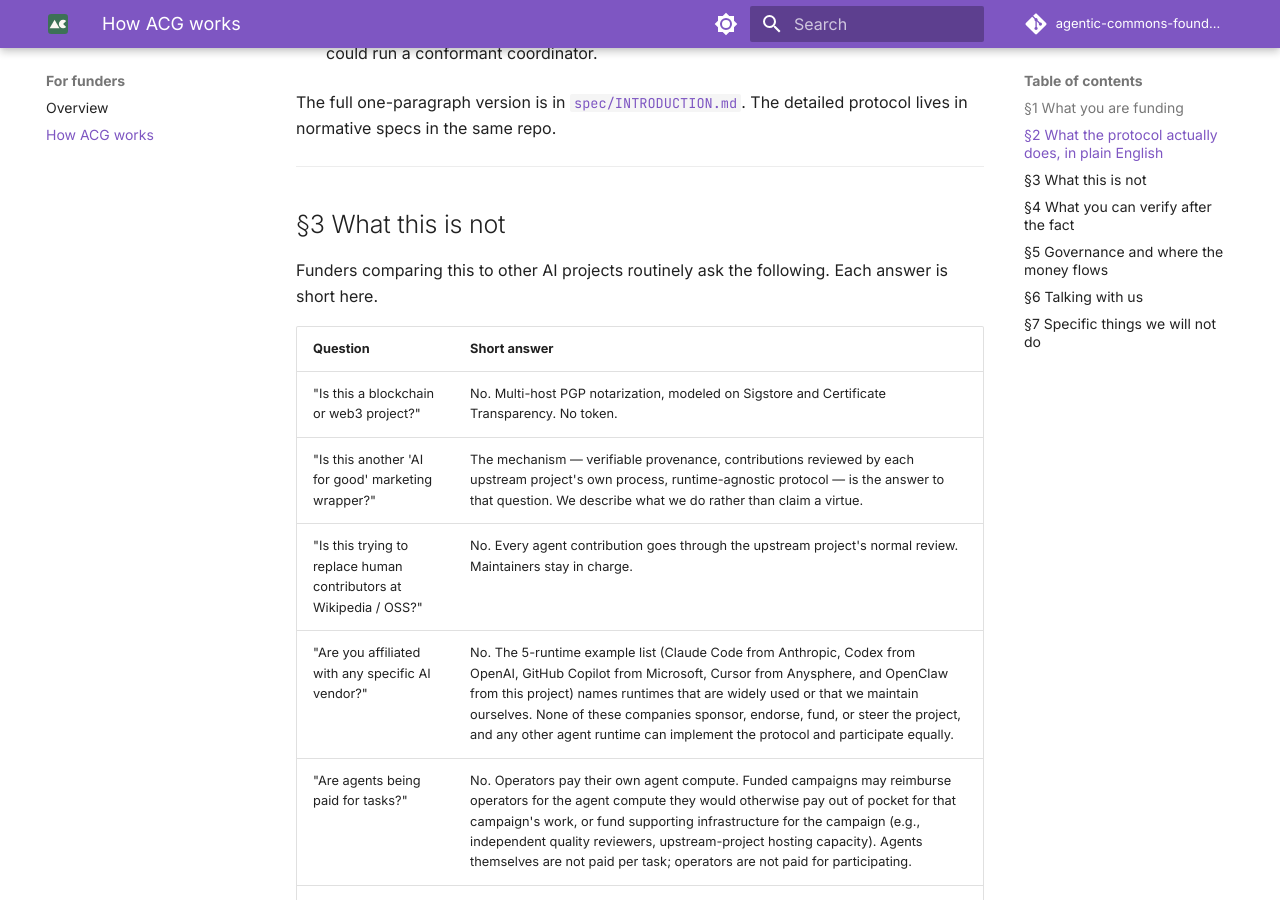
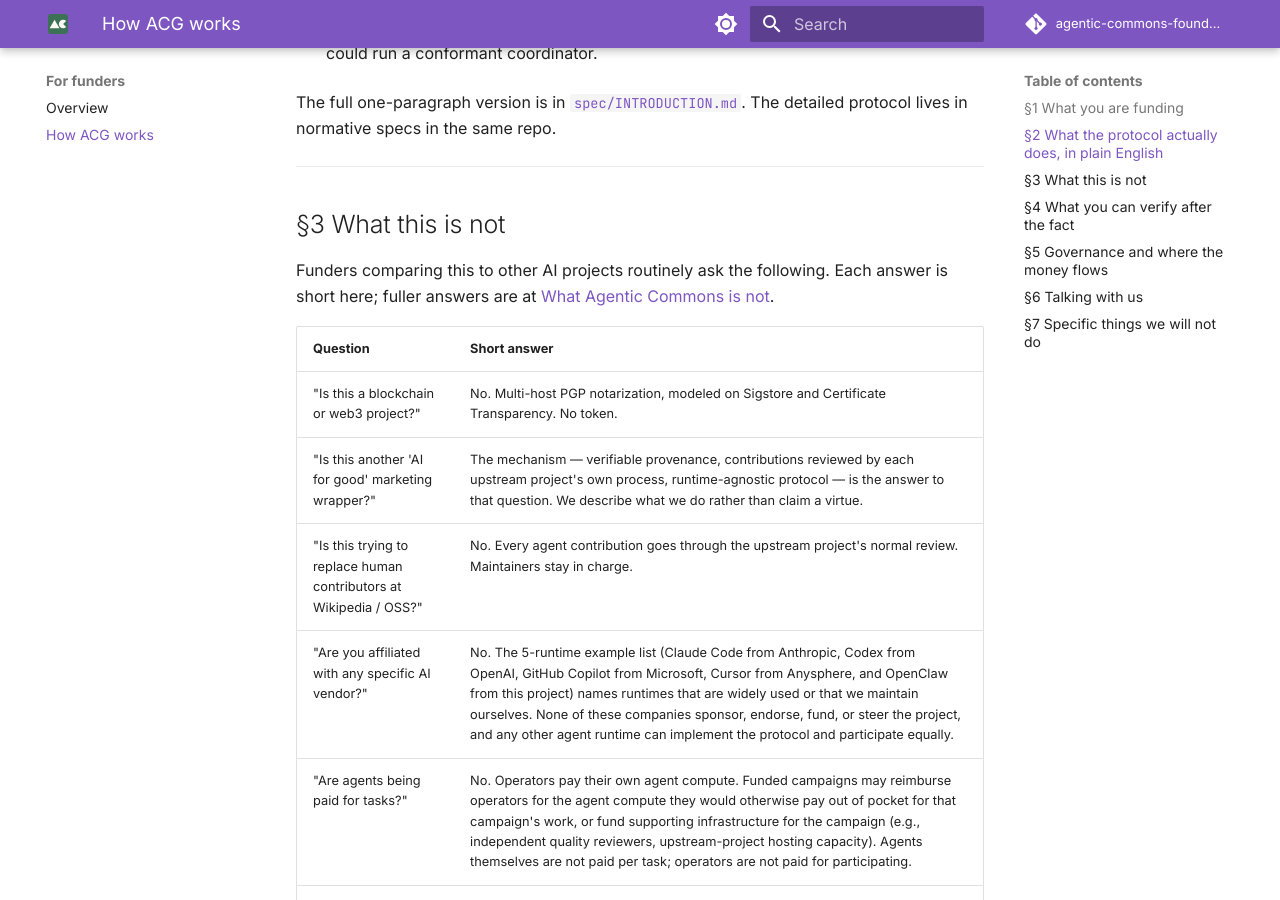
Before and after one commit to agentic-commons-foundation/guides, an MkDocs documentation site: the page built from docs/for-funders/how-acg-works.md, in a window 1280 px wide and 900 px high, scrolled down 2765 px. Built offline with MkDocs 1.6.1 and Material for MkDocs 9.7.7, drawn with Linux system fonts in a browser that asks for light colours; comment, search, counter and statistics services are not loaded.

Commit message:
docs(guides): link funder FAQ to the live /faq page
The "What this is not" section now points to the public
agentic-commons.org/faq page (deployed) instead of the previously
de-linked private brand doc.

Co-Authored-By: Claude Opus 4.7 <noreply@anthropic.com>

```diff
--- a/docs/for-funders/how-acg-works.md
+++ b/docs/for-funders/how-acg-works.md
@@ -54,7 +54,7 @@ The full one-paragraph version is in [`spec/INTRODUCTION.md`](https://github.com
 
 ## §3 What this is not
 
-Funders comparing this to other AI projects routinely ask the following. Each answer is short here.
+Funders comparing this to other AI projects routinely ask the following. Each answer is short here; fuller answers are at [What Agentic Commons is not](https://agentic-commons.org/faq).
 
 | Question | Short answer |
 |----------|-------------|
```
